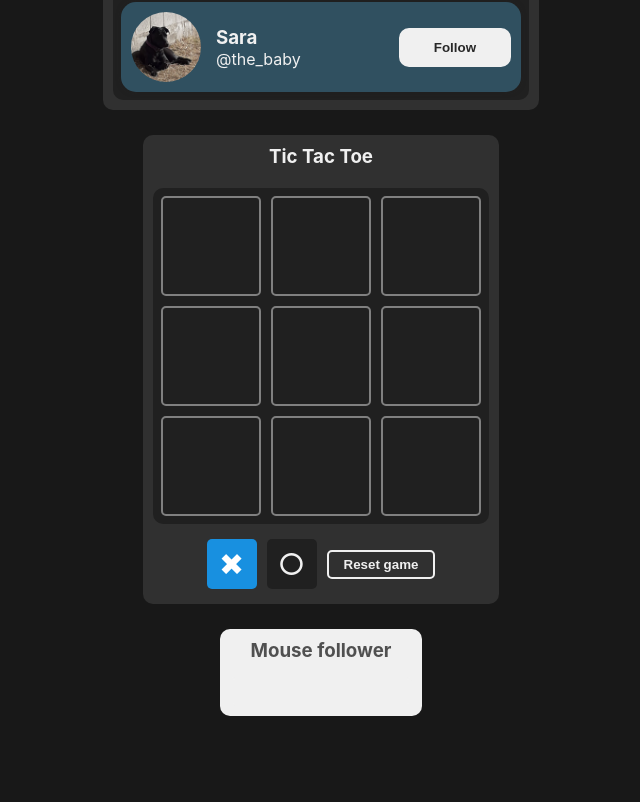
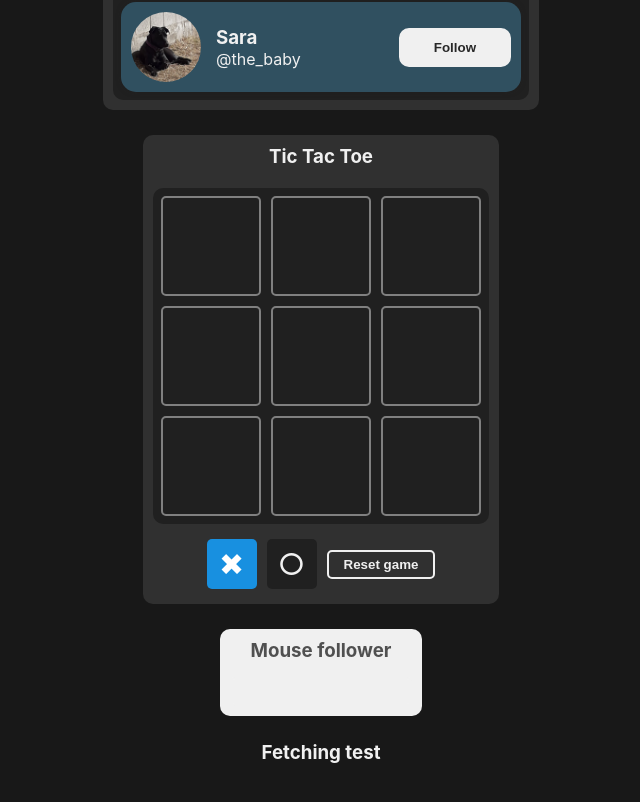
Before and after one commit to leomathot/vite-react-md-01, a React (Vite) app: page / in a window 1280 px wide. Shown: the part 358-1160 px from the top of the page, without its empty margins (319-959 px from the left). Built offline with nearby package versions, Linux system fonts and the light colour scheme.

Commit message:
Add new component FetchingTest

```diff
--- a/src/App.jsx
+++ b/src/App.jsx
@@ -1,6 +1,7 @@
 import FollowSuggestions from './components/Followsuggestions/FollowSuggestions'
 import TicTacToe from './components/TicTacToe/TicTacToe'
 import MouseFollower from './components/MouseFollower/MauseFollower'
+import FetchingTest from './components/Fetchingtest/FetchingTest'
 import './App.css'
 
 function App() {
@@ -10,6 +11,7 @@ function App() {
       <FollowSuggestions />
       <TicTacToe />
       <MouseFollower />
+      <FetchingTest />
     </section>
   )
 }
--- /dev/null
+++ b/src/components/Fetchingtest/FetchingTest.jsx
@@ -0,0 +1,9 @@
+export default function FetchingTest() {
+
+
+    return (
+        <article>
+            <h3>Fetching test</h3>
+        </article>
+    )
+}
```
